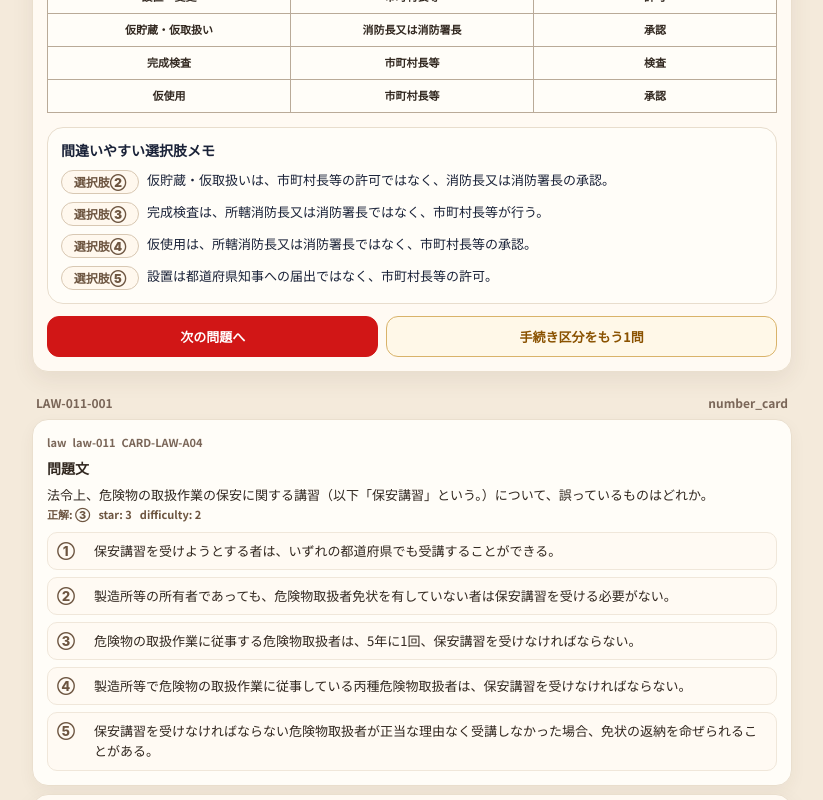
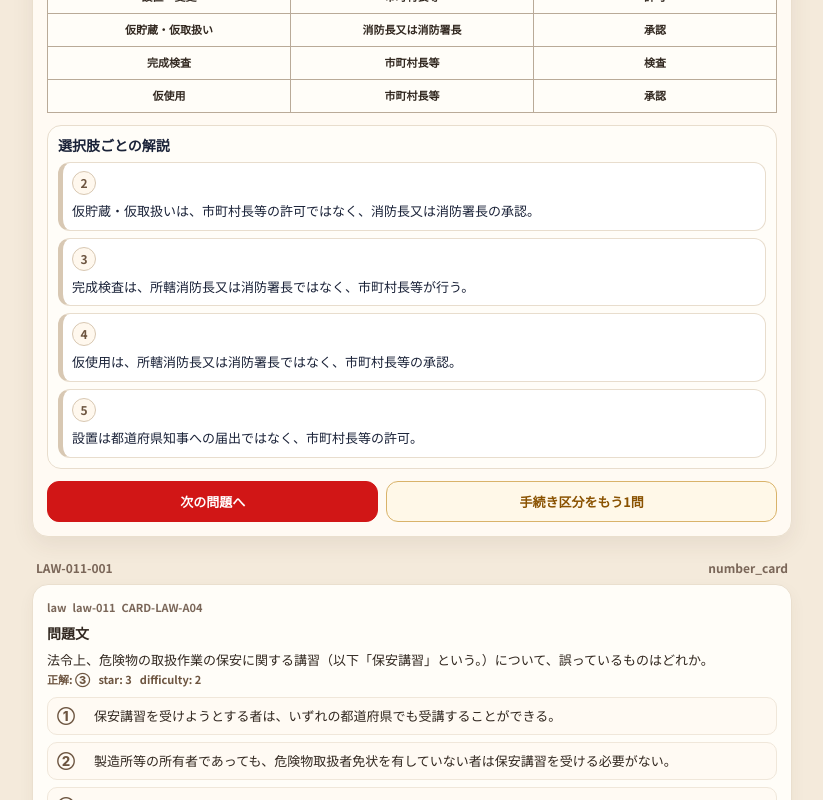
Before and after one commit to tvf6usmhq5pm-crypto/otu4_reboot, a Next.js app: page /dev/explanation-preview in a window 1280 px wide. Shown: the part 740-1540 px from the top of the page, without its empty margins (228-1051 px from the left). Built offline with nearby package versions, Linux system fonts and the light colour scheme.

Commit message:
feat: add option explanation answer markers

```diff
--- a/components/quiz/explanation/ExplanationCard.tsx
+++ b/components/quiz/explanation/ExplanationCard.tsx
@@ -15,6 +15,8 @@ import { InlineMarkdownText } from './MarkdownText';
 
 type ExplanationCardProps = {
   meta: ExplanationMeta;
+  selectedIndex?: number;
+  correctIndex?: number;
   onNext?: () => void;
 };
 
@@ -63,7 +65,7 @@ const renderInlineStrongText = (text: string) =>
     return <span key={index}>{part}</span>;
   });
 
-export function ExplanationCard({ meta, onNext }: ExplanationCardProps) {
+export function ExplanationCard({ meta, selectedIndex, correctIndex, onNext }: ExplanationCardProps) {
   const visualBlock = meta.visualImage?.replacesVisual ? null : renderVisualBlock(meta);
 
   return (
@@ -103,7 +105,7 @@ export function ExplanationCard({ meta, onNext }: ExplanationCardProps) {
         </div>
       ) : null}
 
-      <OptionMemoList optionMemos={meta.optionMemos} />
+      <OptionMemoList optionMemos={meta.optionMemos} selectedIndex={selectedIndex} correctIndex={correctIndex} />
 
       <div style={ctaRowStyle}>
         <button type="button" style={nextButtonStyle} onClick={onNext}>
--- a/components/quiz/explanation/OptionMemoList.tsx
+++ b/components/quiz/explanation/OptionMemoList.tsx
@@ -1,12 +1,125 @@
+import type { CSSProperties } from 'react';
 import type { ExplanationMeta } from '../../../data/explanation_meta_types';
+import { InlineMarkdownText } from './MarkdownText';
 
 type OptionMemoListProps = {
   optionMemos?: ExplanationMeta['optionMemos'];
+  selectedIndex?: number;
+  correctIndex?: number;
+  title?: string;
 };
 
-const OPTION_LABELS = ['①', '②', '③', '④', '⑤'] as const;
+type EntryKind = 'correctSelected' | 'correct' | 'selectedWrong' | 'neutral';
 
-export function OptionMemoList({ optionMemos }: OptionMemoListProps) {
+const OPTION_LABELS = ['1', '2', '3', '4', '5'] as const;
+
+function getEntryKind(index: number, selectedIndex?: number, correctIndex?: number): EntryKind {
+  const isSelected = selectedIndex === index;
+  const isCorrect = correctIndex === index;
+
+  if (isSelected && isCorrect) {
+    return 'correctSelected';
+  }
+
+  if (isCorrect) {
+    return 'correct';
+  }
+
+  if (isSelected) {
+    return 'selectedWrong';
+  }
+
+  return 'neutral';
+}
+
+function getMarkerLabel(kind: EntryKind): string {
+  if (kind === 'correctSelected') {
+    return '正解・あなたの回答';
+  }
+
+  if (kind === 'correct') {
+    return '正解';
+  }
+
+  if (kind === 'selectedWrong') {
+    return 'あなたの回答';
+  }
+
+  return '';
+}
+
+function getRowStyle(kind: EntryKind): CSSProperties {
+  if (kind === 'correct' || kind === 'correctSelected') {
+    return {
+      ...rowStyle,
+      borderColor: '#CADBCE',
+      borderLeftColor: '#4C7A5D',
+      background: '#F2FAF5',
+    };
+  }
+
+  if (kind === 'selectedWrong') {
+    return {
+      ...rowStyle,
+      borderColor: '#E6CBCD',
+      borderLeftColor: '#B01F2E',
+      background: '#FFF4F3',
+    };
+  }
+
+  return rowStyle;
+}
+
+function getChoicePillStyle(kind: EntryKind): CSSProperties {
+  if (kind === 'correct' || kind === 'correctSelected') {
+    return {
+      ...choicePillStyle,
+      borderColor: '#4C7A5D',
+      background: '#4C7A5D',
+      color: '#FFFFFF',
+    };
+  }
+
+  if (kind === 'selectedWrong') {
+    return {
+      ...choicePillStyle,
+      borderColor: '#B01F2E',
+      background: '#B01F2E',
+      color: '#FFFFFF',
+    };
+  }
+
+  return choicePillStyle;
+}
+
+function getMarkerStyle(kind: EntryKind): CSSProperties {
+  if (kind === 'correct' || kind === 'correctSelected') {
+    return {
+      ...markerStyle,
+      borderColor: '#CADBCE',
+      background: '#FFFFFF',
+      color: '#315E3D',
+    };
+  }
+
+  if (kind === 'selectedWrong') {
+    return {
+      ...markerStyle,
+      borderColor: '#E6CBCD',
+      background: '#FFFFFF',
+      color: '#9C1825',
+    };
+  }
+
+  return markerStyle;
+}
+
+export function OptionMemoList({
+  optionMemos,
+  selectedIndex,
+  correctIndex,
+  title = '選択肢ごとの解説',
+}: OptionMemoListProps) {
   const entries = Object.entries(optionMemos ?? {})
     .map(([key, value]) => ({
       index: Number(key),
@@ -20,70 +133,24 @@ export function OptionMemoList({ optionMemos }: OptionMemoListProps) {
   }
 
   return (
-    <section
-      aria-label="間違いやすい選択肢メモ"
-      style={{
-        marginTop: 14,
-        padding: 13,
-        borderRadius: 16,
-        border: '1px solid #E8DDCD',
-        background: '#FFFDF8',
-      }}
-    >
-      <div
-        style={{
-          marginBottom: 9,
-          color: '#1A2238',
-          fontSize: 14,
-          fontWeight: 900,
-          lineHeight: 1.4,
-        }}
-      >
-        間違いやすい選択肢メモ
-      </div>
+    <section aria-label={title} style={sectionStyle}>
+      <div style={titleStyle}>{title}</div>
 
-      <div style={{ display: 'grid', gap: 8 }}>
+      <div style={listStyle}>
         {entries.map((entry) => {
           const label = OPTION_LABELS[entry.index as 0 | 1 | 2 | 3 | 4] ?? `${entry.index + 1}`;
+          const kind = getEntryKind(entry.index, selectedIndex, correctIndex);
+          const markerLabel = getMarkerLabel(kind);
 
           return (
-            <div
-              key={entry.index}
-              style={{
-                display: 'grid',
-                gridTemplateColumns: '78px 1fr',
-                gap: 8,
-                alignItems: 'start',
-              }}
-            >
-              <div
-                style={{
-                  display: 'inline-flex',
-                  justifyContent: 'center',
-                  alignItems: 'center',
-                  minHeight: 24,
-                  padding: '4px 8px',
-                  borderRadius: 999,
-                  border: '1px solid #D8C8B3',
-                  background: '#FFF8EE',
-                  color: '#6D5540',
-                  fontSize: 12,
-                  fontWeight: 900,
-                  lineHeight: 1,
-                  whiteSpace: 'nowrap',
-                }}
-              >
-                選択肢{label}
+            <div key={entry.index} style={getRowStyle(kind)}>
+              <div style={labelRowStyle}>
+                <div style={getChoicePillStyle(kind)}>{label}</div>
+                {markerLabel ? <div style={getMarkerStyle(kind)}>{markerLabel}</div> : null}
               </div>
 
-              <div
-                style={{
-                  color: '#1A2238',
-                  fontSize: 13,
-                  lineHeight: 1.6,
-                }}
-              >
-                {entry.text}
+              <div style={textStyle}>
+                <InlineMarkdownText text={entry.text} />
               </div>
             </div>
           );
@@ -93,4 +160,84 @@ export function OptionMemoList({ optionMemos }: OptionMemoListProps) {
   );
 }
 
+const sectionStyle: CSSProperties = {
+  marginTop: 12,
+  padding: 10,
+  borderRadius: 14,
+  border: '1px solid #E8DDCD',
+  background: '#FFFDF8',
+};
+
+const titleStyle: CSSProperties = {
+  marginBottom: 7,
+  color: '#1A2238',
+  fontSize: 14,
+  fontWeight: 900,
+  lineHeight: 1.35,
+};
+
+const listStyle: CSSProperties = {
+  display: 'grid',
+  gap: 7,
+};
+
+const rowStyle: CSSProperties = {
+  display: 'grid',
+  gridTemplateColumns: '1fr',
+  gap: 6,
+  alignItems: 'start',
+  padding: '8px 9px',
+  border: '1px solid #E8DDCD',
+  borderLeft: '5px solid #D8C8B3',
+  borderRadius: 12,
+  background: '#FFFFFF',
+};
+
+const labelRowStyle: CSSProperties = {
+  display: 'flex',
+  gap: 6,
+  alignItems: 'center',
+  flexWrap: 'wrap',
+};
+
+const choicePillStyle: CSSProperties = {
+  display: 'inline-flex',
+  justifyContent: 'center',
+  alignItems: 'center',
+  width: 24,
+  height: 24,
+  minWidth: 24,
+  padding: 0,
+  borderRadius: 999,
+  border: '1px solid #D8C8B3',
+  background: '#FFF8EE',
+  color: '#6D5540',
+  fontSize: 12,
+  fontWeight: 900,
+  lineHeight: 1,
+  whiteSpace: 'nowrap',
+};
+
+const markerStyle: CSSProperties = {
+  display: 'inline-flex',
+  justifyContent: 'center',
+  alignItems: 'center',
+  minHeight: 22,
+  padding: '3px 7px',
+  borderRadius: 999,
+  border: '1px solid #E8DDCD',
+  background: '#FFFFFF',
+  color: '#6D5540',
+  fontSize: 11,
+  fontWeight: 900,
+  lineHeight: 1,
+  whiteSpace: 'nowrap',
+};
+
+const textStyle: CSSProperties = {
+  color: '#1A2238',
+  fontSize: 13,
+  lineHeight: 1.6,
+};
+
 export default OptionMemoList;
--- a/data/explanation_meta_pilot_prop_v1.ts
+++ b/data/explanation_meta_pilot_prop_v1.ts
@@ -7,6 +7,7 @@ export const explanationMetaPilotPropV1: ExplanationMetaMap = {
     misconceptionId: 'rod-shaped-reinforced-liquid-fire-spread',
     lossCategory: 'classification_confusion',
     lossTitle: '',
+    correctAnswerLine: '正解：② 棒状の強化液を放射する消火器',
     style: 'short',
     shortExplanation: "この問題は「強化液がダメ」ではなく、「棒状放射で燃えている液体を飛散させるのがダメ」と見る問題です。粉末・二酸化炭素・泡は液面を飛び散らせにくい消火方法で、強化液も霧状なら使えます。棒状強化液は、液面に強く当たり、ベンゼン・トルエンを飛散させるおそれがあるため不適切です。",
     visualImage: {
--- a/data/explanation_meta_types.ts
+++ b/data/explanation_meta_types.ts
@@ -89,6 +89,7 @@ export type ExplanationMeta = {
   misconceptionId: string;
   lossCategory: LossCategory;
   lossTitle: string;
+  correctAnswerLine?: string;
   style: ExplanationStyle;
   shortExplanation: string;
   visualKey?: string;
```
Also changed, not shown: components/quiz/QuizClient.tsx (+17 -11 lines).
